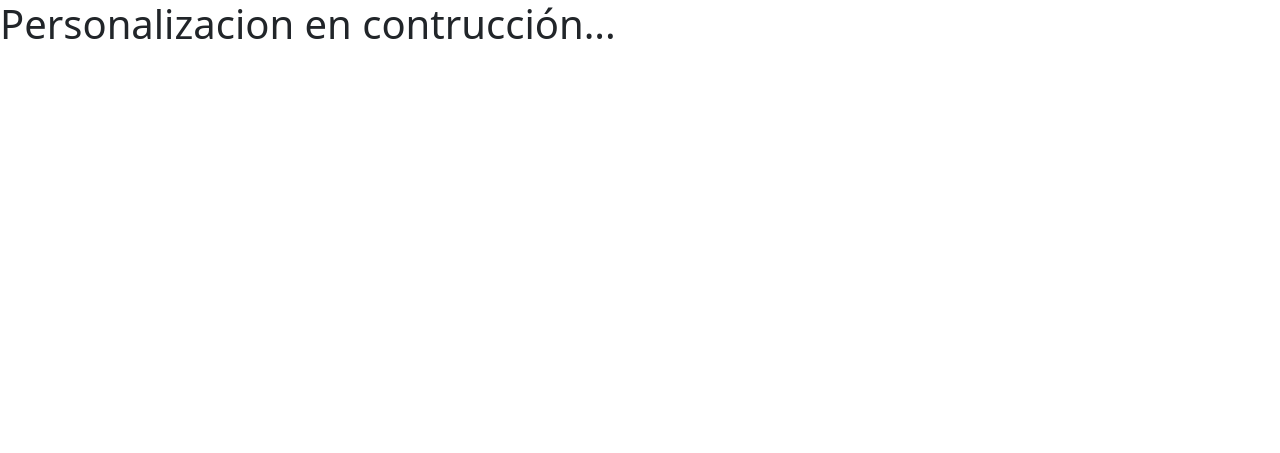
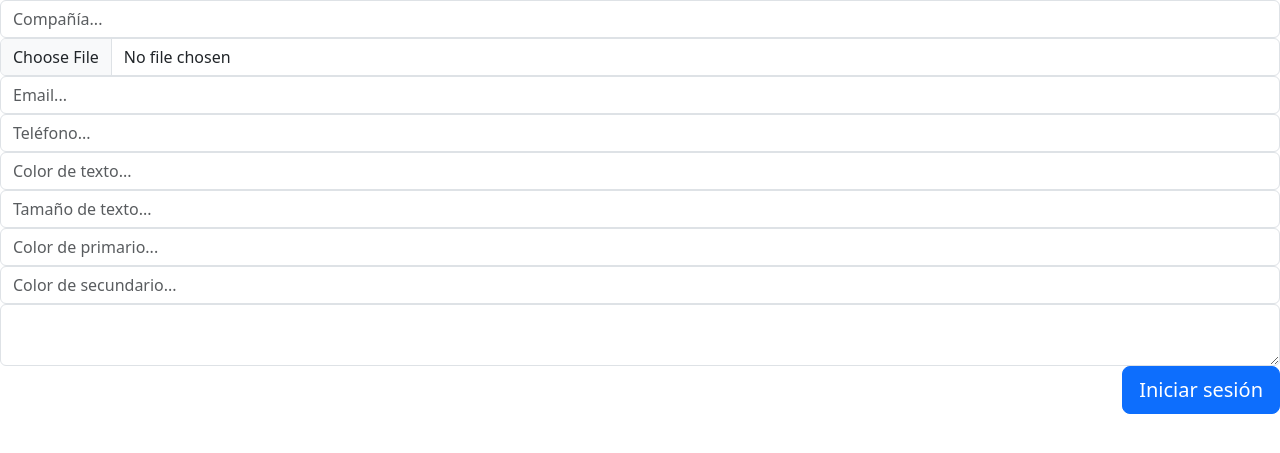
Before and after one commit to enriqueSanzLopez/TFGDAM, a Django app: template GestorDDBB/Gestor/templates/customize.html in a window 1280 px wide. Shown: the part 24-477 px from the top of the page. Run offline with Django 5.2, Linux system fonts and the light colour scheme; the template is opened without the code that fills it, so the values that code supplies are empty; some libraries are stand-ins or nearby versions.

Commit message:
Preparando el formulario de Personalizacion

```diff
--- a/GestorDDBB/Gestor/models.py
+++ b/GestorDDBB/Gestor/models.py
@@ -14,7 +14,6 @@ class CustomStyle(models.Model):
     telephone=models.TextField(null=True, blank=True)
     other_code=models.TextField(null=True, blank=True)
     imagen=models.TextField(null=True, blank=True)
-    title=models.CharField(max_length=50, null=True, blank=True)
 
 #Modelo para indicar grupo
 class Group(models.Model):
--- a/GestorDDBB/Gestor/templates/customize.html
+++ b/GestorDDBB/Gestor/templates/customize.html
@@ -7,5 +7,17 @@
 {% endblock %}
 
 {% block content %}
-<h1>Personalizacion en contrucción...</h1>
+<form method="post" action="" class="d-flex flex-column justify-content-between align-items-end">
+    {% csrf_token %}
+    <input type="text" id="company-name" name="company-name" class="form-control" placeholder="Compañía...">
+    <input type="file" name="imagen" class="form-control" placeholder="Imagen..." id="imagen">
+    <input type="email" id="email" name="email" class="form-control" placeholder="Email...">
+    <input type="tel" id="telephone" name="telephone" class="form-control" placeholder="Teléfono...">
+    <input type="text" id="text-color" name="text-color" class="form-control" placeholder="Color de texto...">
+    <input type="number" id="text-size" name="text-size" class="form-control" placeholder="Tamaño de texto...">
+    <input type="text" id="primary-color" name="primary-color" class="form-control" placeholder="Color de primario...">
+    <input type="text" id="secondary-color" name="secondary-color" class="form-control" placeholder="Color de secundario...">
+    <textarea name="other-code" id="other-code" class="form-control"></textarea>
+    <button type="submit" class="btn btn-primary btn-lg">Iniciar sesión</button>
+</form>
 {% endblock %}
```
Also changed, not shown: GestorDDBB/Gestor/migrations/0004_remove_customstyle_title.py (added), 1 other file.
